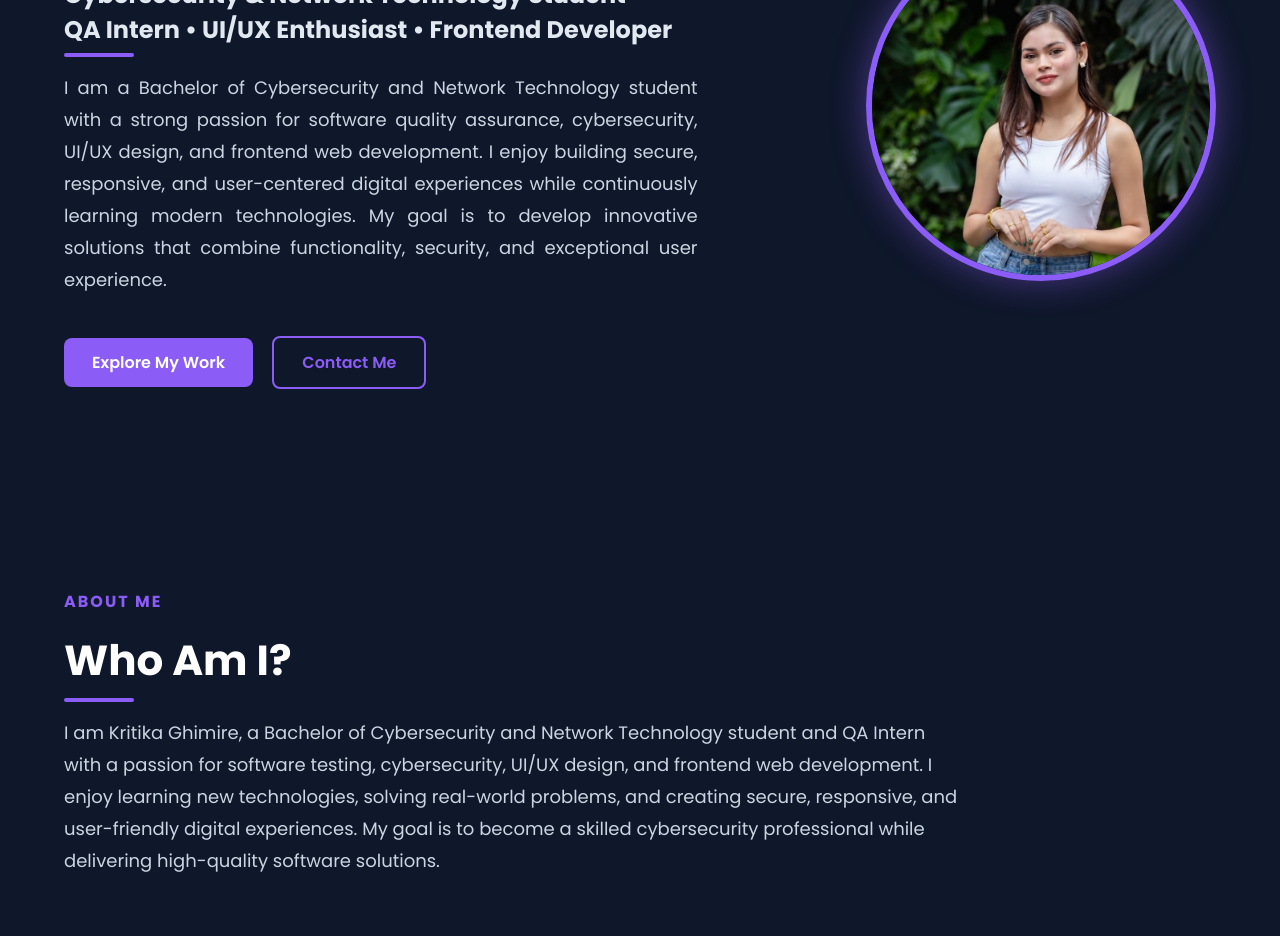
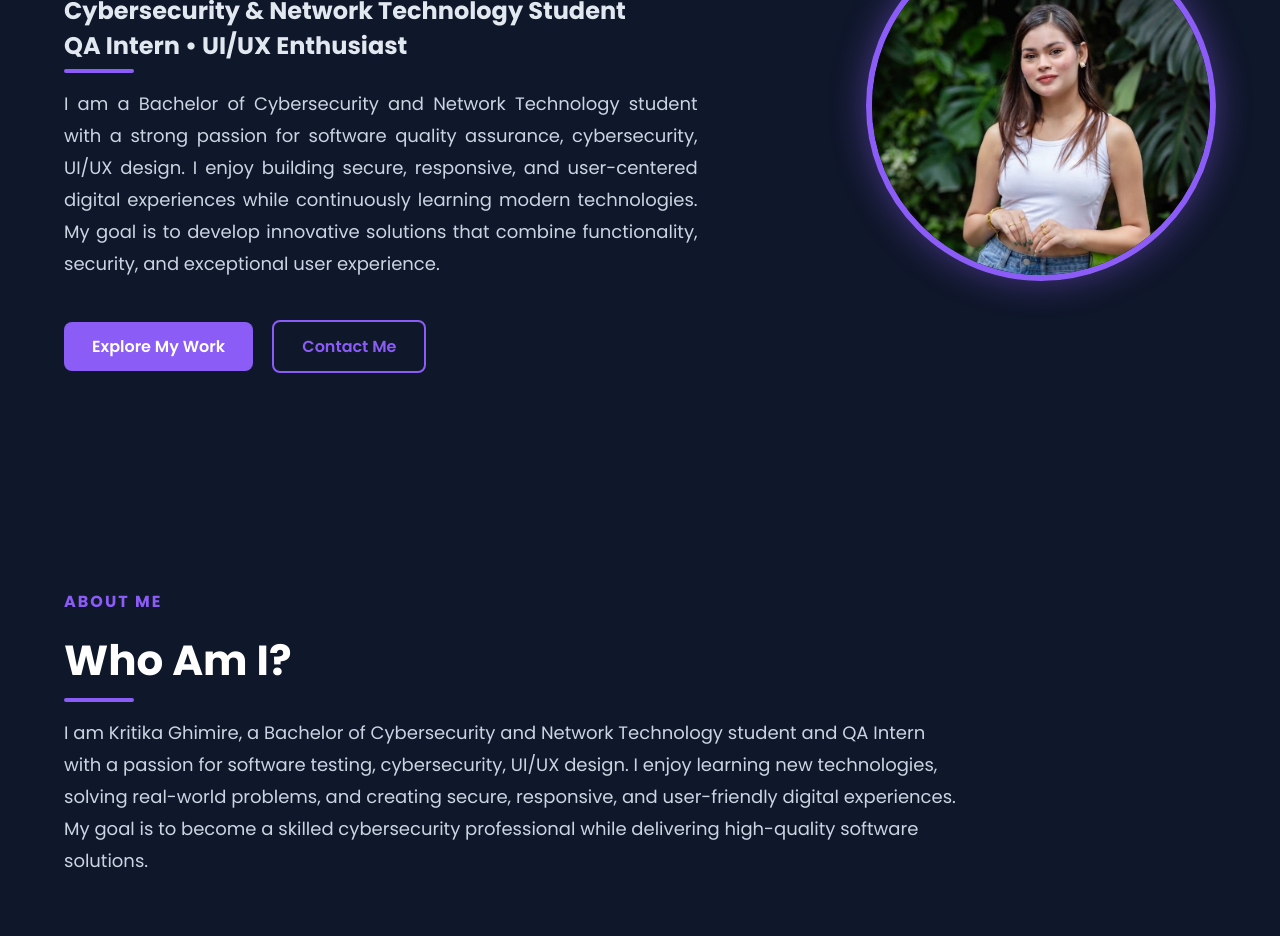
Before and after one commit to ghkritika24-alt/Portfolio, a plain HTML site: page index.html in a window 1280 px wide. Shown: the part 336-1272 px from the top of the page. Drawn offline with Linux system fonts and the light colour scheme.

Commit message:
Update index.html

```diff
--- a/index.html
+++ b/index.html
@@ -50,12 +50,12 @@
 
             <h2>
              Cybersecurity & Network Technology Student <br>
-             QA Intern • UI/UX Enthusiast • Frontend Developer
+             QA Intern • UI/UX Enthusiast
             </h2>
 
             <p>
 
-                I am a Bachelor of Cybersecurity and Network Technology student with a strong passion for software quality assurance, cybersecurity, UI/UX design, and frontend web development. I enjoy building secure, responsive, and user-centered digital experiences while continuously learning modern technologies. My goal is to develop innovative solutions that combine functionality, security, and exceptional user experience.
+                I am a Bachelor of Cybersecurity and Network Technology student with a strong passion for software quality assurance, cybersecurity, UI/UX design. I enjoy building secure, responsive, and user-centered digital experiences while continuously learning modern technologies. My goal is to develop innovative solutions that combine functionality, security, and exceptional user experience.
 
             </p>
 
@@ -91,7 +91,7 @@
                 <h2>Who Am I?</h2>
 
                 <p>
-                    I am Kritika Ghimire, a Bachelor of Cybersecurity and Network Technology student and QA Intern with a passion for software testing, cybersecurity, UI/UX design, and frontend web development. I enjoy learning new technologies, solving real-world problems, and creating secure, responsive, and user-friendly digital experiences. My goal is to become a skilled cybersecurity professional while delivering high-quality software solutions.
+                    I am Kritika Ghimire, a Bachelor of Cybersecurity and Network Technology student and QA Intern with a passion for software testing, cybersecurity, UI/UX design. I enjoy learning new technologies, solving real-world problems, and creating secure, responsive, and user-friendly digital experiences. My goal is to become a skilled cybersecurity professional while delivering high-quality software solutions.
                 </p>
 
             </div>
```
